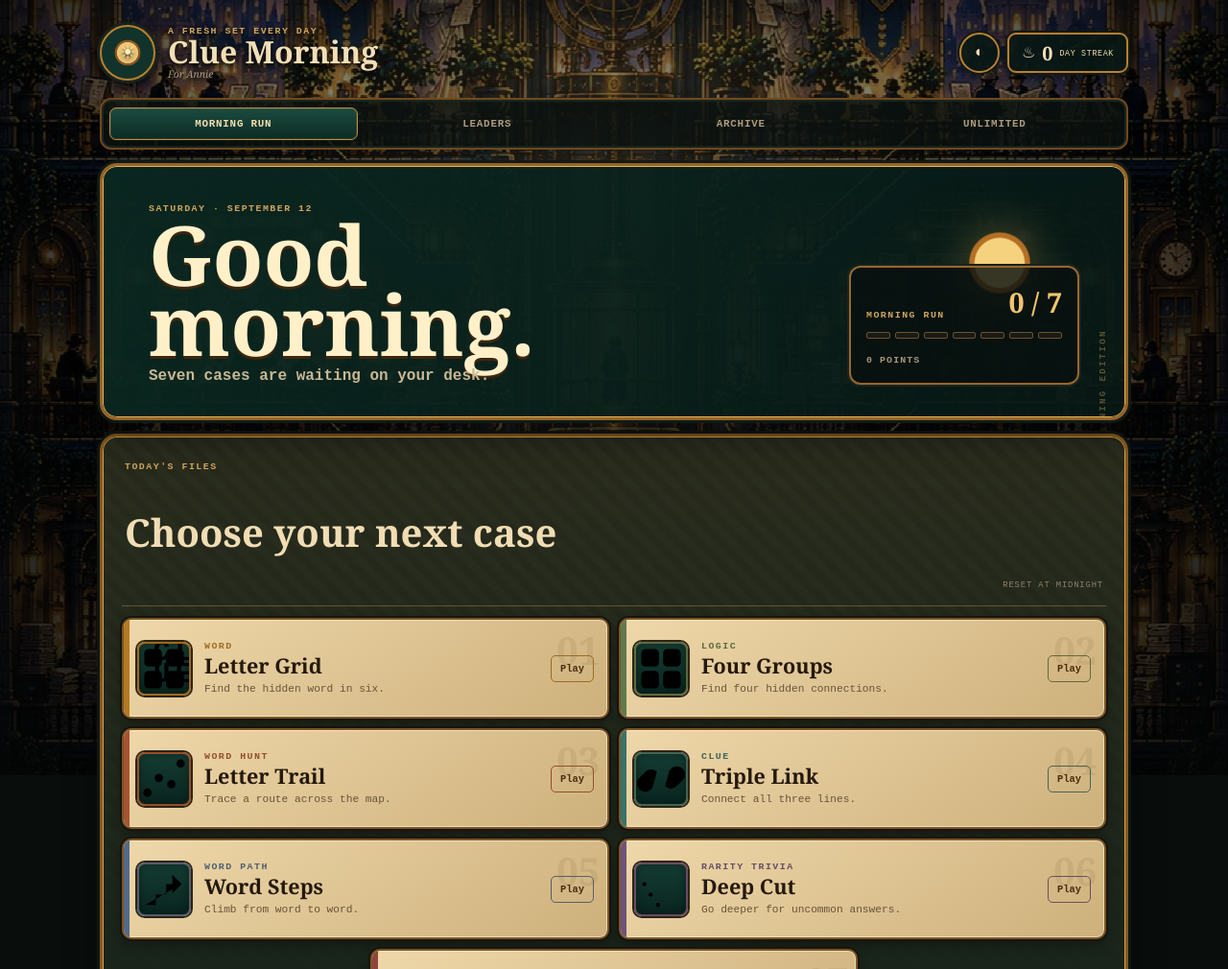
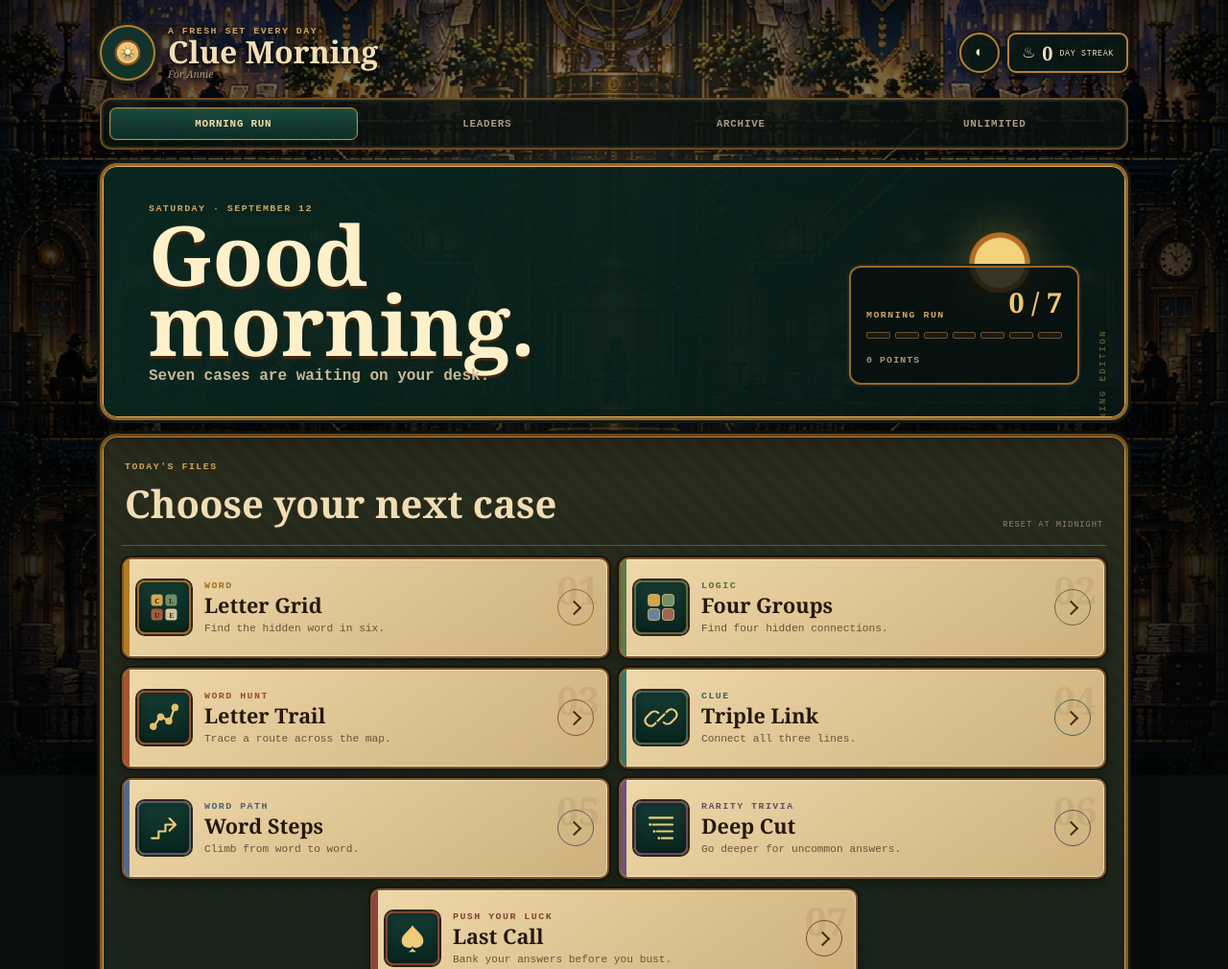
Before and after one commit to GWStudios54/ClueMorning, a website: page public/home-test/index.html in a window 1280 px wide. Shown: the top 1010 px of the page at 96% size. Drawn offline with Linux system fonts and the light colour scheme.

Commit message:
Polish homepage test icons and chevrons

```diff
--- a/public/home-test/home-test.css
+++ b/public/home-test/home-test.css
@@ -20,16 +20,22 @@ button,a{font:inherit}.scene{position:fixed;inset:0;background:linear-gradient(r
 .brief-copy{position:relative}.brief-copy h1{max-width:8ch;margin:.26rem 0 .55rem;font:700 clamp(3.2rem,8vw,5.4rem)/.84 Georgia,serif;color:#fff0c9;text-shadow:0 3px 0 #3d260f}.brief-copy p{margin:0;color:#c8b895;font-weight:700}
 .run-progress{position:relative;min-width:240px;padding:16px;border:2px solid #98672b;border-radius:12px;background:rgba(8,16,14,.8);box-shadow:0 0 0 2px #18241f}.run-progress>div:first-child{display:flex;justify-content:space-between;align-items:end}.run-progress strong{font:700 1.8rem Georgia,serif;color:#f0c56f}.progress-track{display:grid;grid-template-columns:repeat(7,1fr);gap:5px;margin:12px 0}.progress-track i{height:7px;border:1px solid #6f512b;border-radius:2px;background:#171b17}.run-progress>span{font-size:.62rem;font-weight:900;letter-spacing:.11em;color:#a9987b}
 .case-board{margin-top:14px;padding:20px;border:3px solid #87591f;border-radius:18px;background:linear-gradient(rgba(129,77,27,.18),rgba(23,35,26,.97)),repeating-linear-gradient(45deg,#18271f 0 8px,#14221b 8px 16px);box-shadow:0 0 0 3px #111713,0 18px 36px rgba(0,0,0,.36),inset 0 0 0 1px #d4a34e}
-.board-heading{display:flex;align-items:end;justify-content:space-between;gap:16px;padding:1px 3px 16px;border-bottom:1px solid rgba(214,167,83,.35)}.board-heading h2{margin:..18rem 0 0;font:700 clamp(1.8rem,4vw,2.5rem) Georgia,serif;color:#f1ddb4}.board-heading>small{color:#8e8068;font-size:.55rem;letter-spacing:.1em}
+.board-heading{display:flex;align-items:end;justify-content:space-between;gap:16px;padding:1px 3px 16px;border-bottom:1px solid rgba(214,167,83,.35)}.board-heading h2{margin:.18rem 0 0;font:700 clamp(1.8rem,4vw,2.5rem) Georgia,serif;color:#f1ddb4}.board-heading>small{color:#8e8068;font-size:.55rem;letter-spacing:.1em}
 .game-grid{display:grid;grid-template-columns:repeat(2,minmax(0,1fr));gap:10px;margin-top:12px}
 .game-card{--accent:#c58a34;position:relative;display:grid;grid-template-columns:58px minmax(0,1fr) auto;align-items:center;gap:12px;min-height:105px;padding:14px;overflow:hidden;border:2px solid #7d5526;border-radius:10px;background:linear-gradient(145deg,rgba(245,221,174,.97),rgba(211,181,127,.97));color:var(--ink);text-decoration:none;box-shadow:0 0 0 2px #17150f,0 6px 13px rgba(0,0,0,.32),inset 0 0 0 1px rgba(255,249,220,.55);transition:transform .15s ease,filter .15s ease}
 .game-card:hover{transform:translateY(-2px);filter:brightness(1.04)}.game-card:after{content:"";position:absolute;inset:0 auto 0 0;width:6px;background:var(--accent)}.number{position:absolute;right:8px;top:4px;font:700 2.5rem Georgia,serif;color:rgba(60,40,19,.08)}
 .game-icon{display:grid;place-items:center;width:56px;height:56px;border:2px solid color-mix(in srgb,var(--accent) 75%,#553713);border-radius:8px;background:linear-gradient(#143c33,#09251f);color:#f0cb78;font:900 1.7rem/1 "Courier New";box-shadow:0 0 0 2px #2e2415,inset 0 0 10px rgba(0,0,0,.35)}
-.grid-icon{font-size:.8rem;letter-spacing:.14em}.groups-icon{grid-template-columns:1fr 1fr;gap:4px;padding:10px}.groups-icon i{height:13px;border-radius:2px;background:var(--gold)}.groups-icon i:nth-child(2){background:#6e8c69}.groups-icon i:nth-child(3){background:#71829b}.groups-icon i:nth-child(4){background:#9a5a4a}
-.copy{position:relative;display:grid;min-width:0}.copy small{color:color-mix(in srgb,var(--accent) 80%,#4a2f14)}.copy strong{font:700 1.35rem Georgia,serif}.copy em{margin-top:3px;overflow:hidden;color:#695338;font:normal .7rem/1.3 "Courier New";white-space:nowrap;text-overflow:ellipsis}.play{position:relative;padding:7px 9px;border:1px solid color-mix(in srgb,var(--accent) 70%,#68431e);border-radius:5px;color:#4a2c10;font-size:.65rem;font-weight:900}
+.logo-svg{width:34px;height:34px;overflow:visible;fill:none;stroke:currentColor;stroke-width:2.6;stroke-linecap:round;stroke-linejoin:round}
+.grid-logo{stroke:none}.grid-logo rect:nth-of-type(1){fill:#d6a74e}.grid-logo rect:nth-of-type(2){fill:#718d67}.grid-logo rect:nth-of-type(3){fill:#a75b3e}.grid-logo rect:nth-of-type(4){fill:#d7c596}.grid-logo text{fill:#172a23;font:900 10px Georgia,serif;text-anchor:middle;dominant-baseline:middle}
+.groups-logo{stroke:#d7bb7e;stroke-width:1.2}.groups-logo .g1{fill:#d2a646}.groups-logo .g2{fill:#719166}.groups-logo .g3{fill:#6c82a0}.groups-logo .g4{fill:#9c6652}
+.trail-logo circle{fill:#e6bd68;stroke:#e6bd68}.trail-logo path{stroke-width:3}
+.link-logo,.steps-logo,.deep-logo{stroke-width:3}.deep-logo circle{fill:currentColor;stroke:none}.call-logo{fill:currentColor;stroke:none}
+.copy{position:relative;display:grid;min-width:0}.copy small{color:color-mix(in srgb,var(--accent) 80%,#4a2f14)}.copy strong{font:700 1.35rem Georgia,serif}.copy em{margin-top:3px;overflow:hidden;color:#695338;font:normal .7rem/1.3 "Courier New";white-space:nowrap;text-overflow:ellipsis}.play{position:relative;display:grid;place-items:center;width:38px;height:38px;padding:0;border:1px solid color-mix(in srgb,var(--accent) 70%,#68431e);border-radius:50%;color:#4a2c10}
+.play:before{content:"";width:9px;height:9px;border-top:2px solid currentColor;border-right:2px solid currentColor;transform:translateX(-2px) rotate(45deg)}
+.sr-only{position:absolute!important;width:1px!important;height:1px!important;padding:0!important;margin:-1px!important;overflow:hidden!important;clip:rect(0,0,0,0)!important;white-space:nowrap!important;border:0!important}
 .amber{--accent:#b47a24}.moss{--accent:#5f7a4d}.rust{--accent:#a65432}.teal{--accent:#397369}.blue{--accent:#526a89}.violet{--accent:#6e537b}.red{--accent:#8e453b}.wide{grid-column:1/-1;width:calc(50% - 5px);justify-self:center}
 .ledger{display:grid;grid-template-columns:repeat(8,1fr);margin-top:14px;border:2px solid #825820;border-radius:12px;overflow:hidden;background:rgba(8,23,19,.92);box-shadow:0 0 0 2px #121813,0 9px 20px rgba(0,0,0,.34)}.ledger>div{padding:13px 7px;text-align:center;border-right:1px solid rgba(195,139,53,.27)}.ledger small{display:block;font-size:.48rem}.ledger strong{display:block;margin-top:5px;font:700 1.25rem Georgia,serif;color:#ead3a2}.ledger .total{background:rgba(174,119,38,.15)}.ledger .total strong{color:#f4c968}
 footer{display:flex;justify-content:space-between;gap:15px;margin-top:22px;padding:15px 3px;border-top:1px solid rgba(215,171,90,.25);color:#84765f;font-size:.55rem;letter-spacing:.08em}footer a{color:#bda274;text-decoration:none}
-@media(max-width:720px){.home-shell{padding:10px 12px 34px}.wordmark .sun-mark{width:45px;height:45px}.wordmark strong{font-size:1.55rem}.wordmark small{display:none}.top-actions .round{display:none}.streak{width:44px;padding:0;justify-content:center}.streak small{display:none}.rail a{font-size:.58rem;padding:9px 11px}.briefing{min-height:220px;display:grid;padding:25px 19px}.briefing:before{right:7px;top:12px;width:78px;height:78px}.brief-copy h1{font-size:3.7rem}.run-progress{justify-self:end;min-width:190px;padding:12px}.run-progress strong{font-size:1.4rem}.case-board{padding:14px 11px}.board-heading>small{display:none}.game-grid{grid-template-columns:1fr}.game-card,.wide{grid-column:1;width:100%;min-height:83px;grid-template-columns:50px minmax(0,1fr) auto;padding:11px}.game-icon{width:48px;height:48px}.copy strong{font-size:1.15rem}.copy em{font-size:.61rem}.number{display:none}.play{width:35px;height:35px;padding:0;display:grid;place-items:center;border-radius:50%;font-size:0}.play:after{content:"›";font-size:1rem}.ledger{grid-template-columns:repeat(4,1fr)}.ledger>div{border-bottom:1px solid rgba(195,139,53,.27)}.ledger>div:nth-child(4),.ledger>div:nth-child(8){border-right:0}.ledger>div:nth-child(n+5){border-bottom:0}footer{display:grid}}
+@media(max-width:720px){.home-shell{padding:10px 12px 34px}.wordmark .sun-mark{width:45px;height:45px}.wordmark strong{font-size:1.55rem}.wordmark small{display:none}.top-actions .round{display:none}.streak{width:44px;padding:0;justify-content:center}.streak small{display:none}.rail a{font-size:.58rem;padding:9px 11px}.briefing{min-height:220px;display:grid;padding:25px 19px}.briefing:before{right:7px;top:12px;width:78px;height:78px}.brief-copy h1{font-size:3.7rem}.run-progress{justify-self:end;min-width:190px;padding:12px}.run-progress strong{font-size:1.4rem}.case-board{padding:14px 11px}.board-heading>small{display:none}.game-grid{grid-template-columns:1fr}.game-card,.wide{grid-column:1;width:100%;min-height:83px;grid-template-columns:50px minmax(0,1fr) auto;padding:11px}.game-icon{width:48px;height:48px}.copy strong{font-size:1.15rem}.copy em{font-size:.61rem}.number{display:none}.play{width:35px;height:35px}.ledger{grid-template-columns:repeat(4,1fr)}.ledger>div{border-bottom:1px solid rgba(195,139,53,.27)}.ledger>div:nth-child(4),.ledger>div:nth-child(8){border-right:0}.ledger>div:nth-child(n+5){border-bottom:0}footer{display:grid}}
 @media(max-width:390px){.copy em{display:none}.brief-copy h1{font-size:3.25rem}.game-card{grid-template-columns:46px minmax(0,1fr) 34px}.game-icon{width:44px;height:44px}.case-board{padding-inline:9px}}
 @media(prefers-reduced-motion:reduce){.game-card{transition:none}}
```
